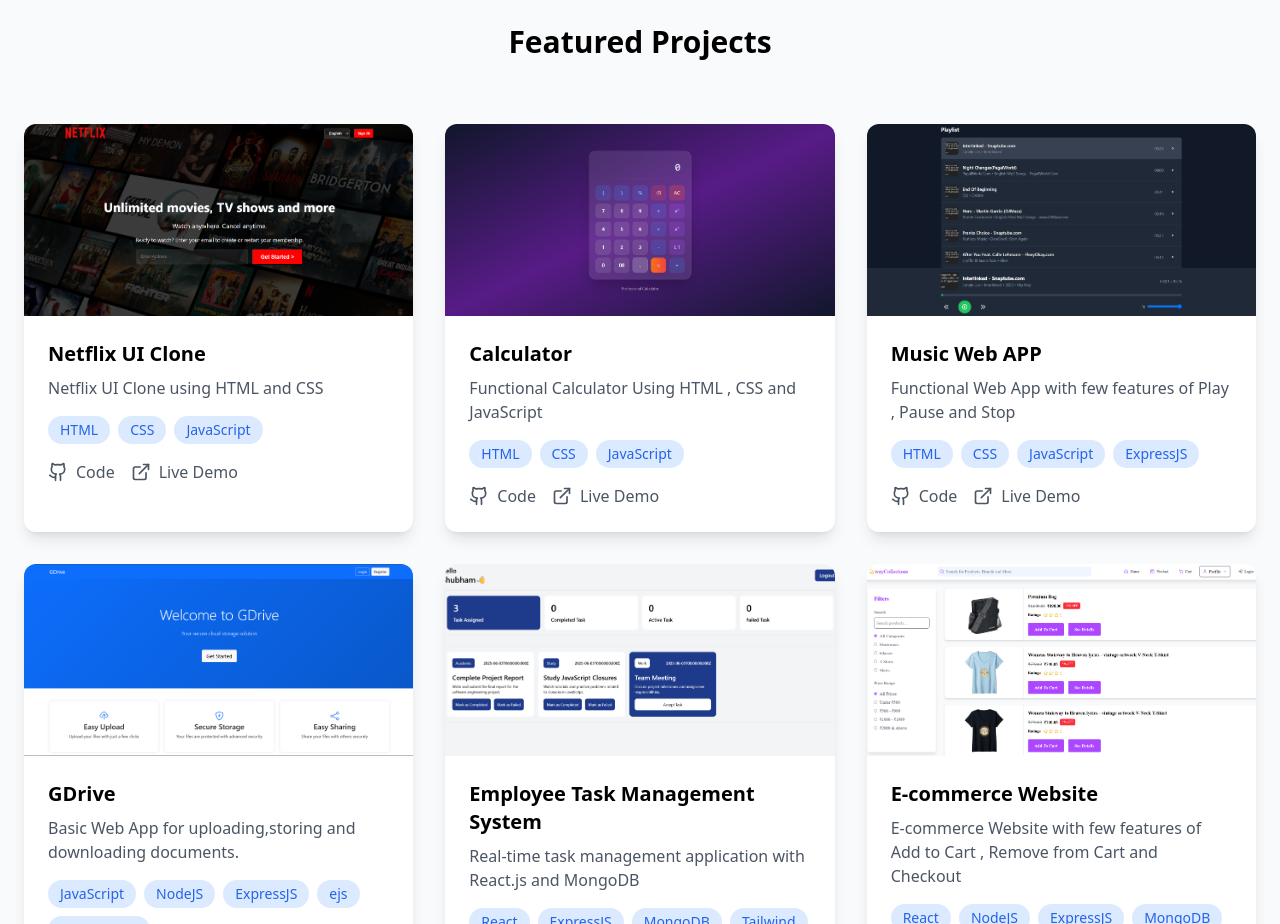
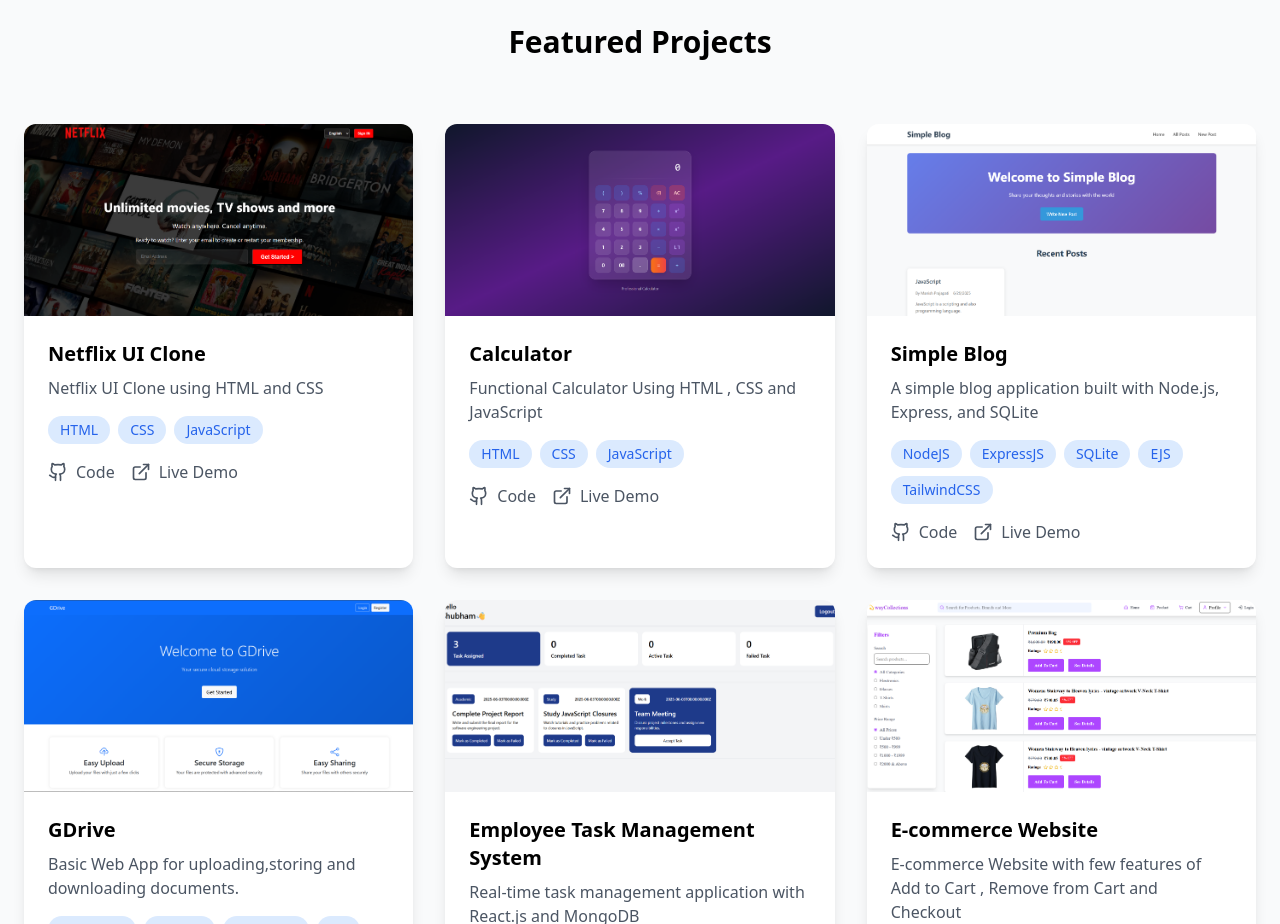
Before and after one commit to codewithmanish102003/Portfolio, a React (Vite) app: page / in a window 1280 px wide. Shown: the part 1060-1984 px from the top of the page. Built offline with nearby package versions, Linux system fonts and the light colour scheme.

Commit message:
Implement code changes to enhance functionality and improve performance

```diff
--- a/src/App.tsx
+++ b/src/App.tsx
@@ -163,12 +163,12 @@
               },
 
               {
-                title: "Music Web APP",
-                description: "Functional Web App with few features of Play , Pause and Stop",
-                image: "Screenshot 2025-06-07 002536.png",
-                tech: ["HTML", "CSS", "JavaScript","ExpressJS" ],
-                github: "https://github.com/codewithmanish102003/Spotify",
-                live: "https://spotifii.netlify.app/"
+                title: "Simple Blog",
+                description: "A simple blog application built with Node.js, Express, and SQLite",
+                image: "blogweb.png",
+                tech: ["NodeJS", "ExpressJS", "SQLite", "EJS", "TailwindCSS"],
+                github: "https://github.com/codewithmanish102003/BLog-Website",
+                live: "https://simple-blog-8dsc.onrender.com/"
               },
               {
                 title: "GDrive",
```
Also changed, not shown: public/blogweb.png (added).
